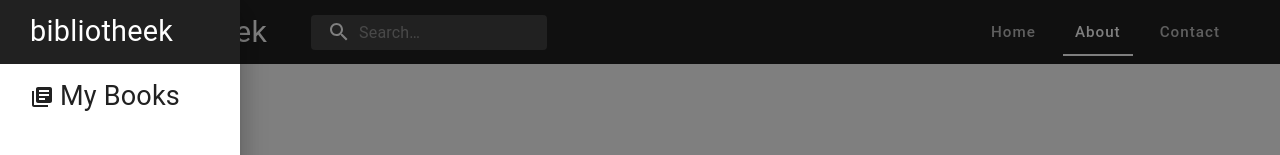
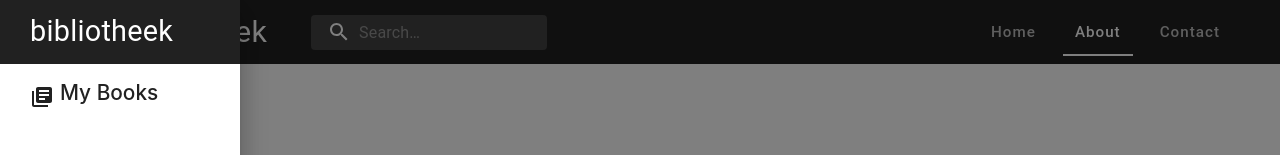
Before and after one commit to aritraChatterjee/bibliotheek, a React (Create React App) app in the folder frontend/: page / in a window 1280 px wide. Both pictures are taken after a click on the button "menu". Shown: the top 155 px of the page. Built offline with nearby package versions, Linux system fonts and the light colour scheme.

Commit message:
BIB-7- mod the font size of "My Books"

```diff
--- a/frontend/src/components/page/Header.tsx
+++ b/frontend/src/components/page/Header.tsx
@@ -92,15 +92,13 @@ const useStyles = makeStyles((theme) => ({
     menuItemText: {
         marginTop: '-5px',
         paddingLeft: '30px',
-        marginBottom: '10px'
+        marginBottom: '20px',
+        fontWeight: 500
     },
     itemIcon:{
         paddingTop: '5px',
         width: '20px',
         float: 'left'
-    },
-    menuItemSize:{
-        fontSize: '1.3em'
     },
     menuContainer: {
         width: 200,
@@ -164,10 +162,8 @@ const Header = () => {
                                                         <LibraryBooksIcon/>
                                                     </div>
                                                     <div className={classes.menuItemText}>
-                                                        <Typography variant= "h4" className={classes.menuItemSize}>
-                                                            My Books
-                                                            </Typography>
-                                                        </div>
+                                                        My Books
+                                                    </div>
                                                 </div>
                                             </li>
                                         </ul>
```
